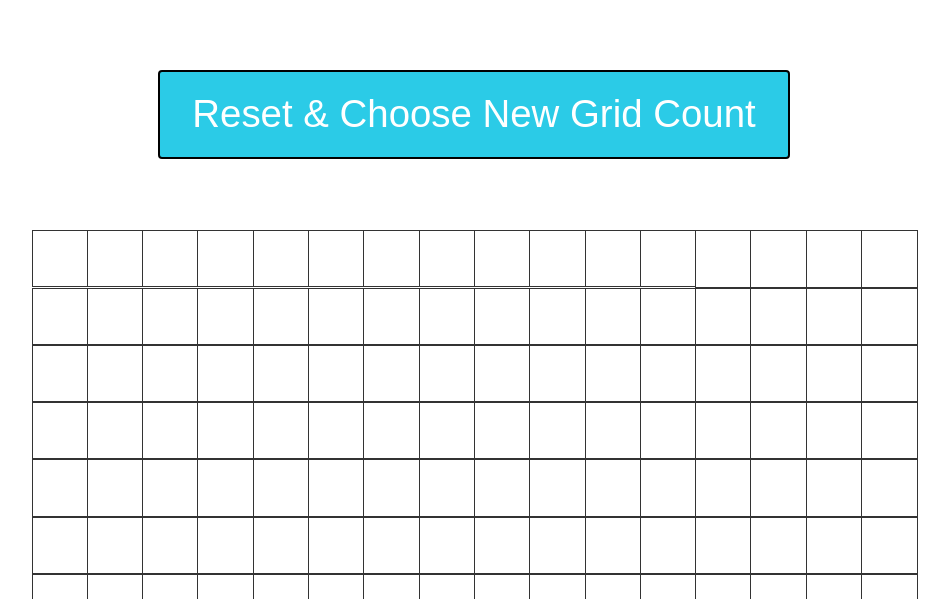
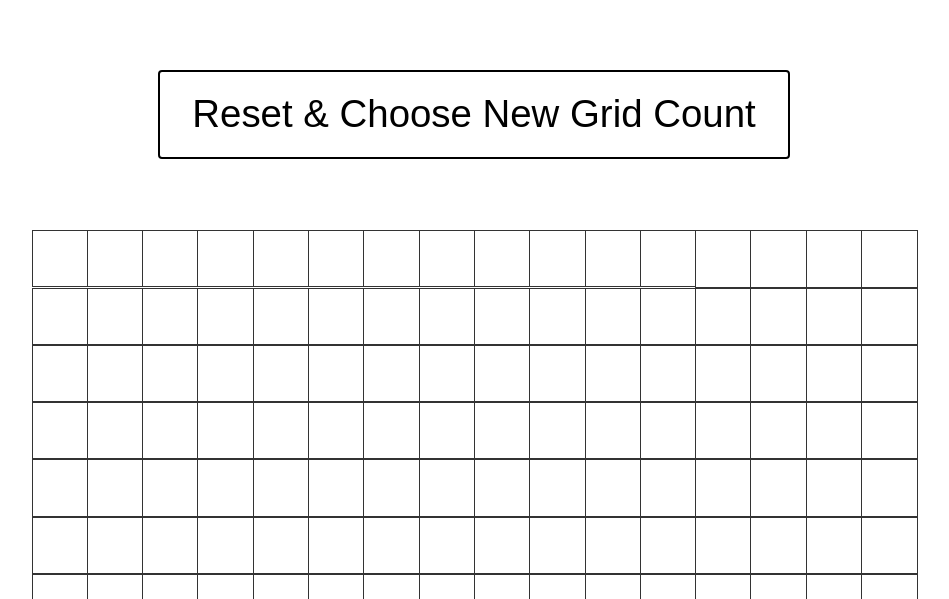
Before and after one commit to jcbirch/etch_a_sketch, a plain HTML site: page index.html in a window 1280 px wide. Shown: the part 201-800 px from the top of the page, without its empty margins (166-1115 px from the left). Drawn offline with Linux system fonts and the light colour scheme; a web font is replaced by a local one.

Commit message:
updated button color to white, and light grey on hover

```diff
--- a/style.css
+++ b/style.css
@@ -14,8 +14,8 @@
     #reset-button {
         border: 2px solid black;
         border-radius: 0.25rem;
-        background: #2BCBE7;
-        color: white;
+        background: white;
+        color: black;
         font-size: 3vw;
         line-height: 2.0;
         white-space: nowrap;
@@ -28,7 +28,11 @@
     }
 
     #reset-button:hover {
-        background-color: #7DE1F3;
+        background-color: #ECECEC;
+    }
+
+    #reset-button:visited {
+        border: 2px solid black;
     }
 
     #the-screen {
```
